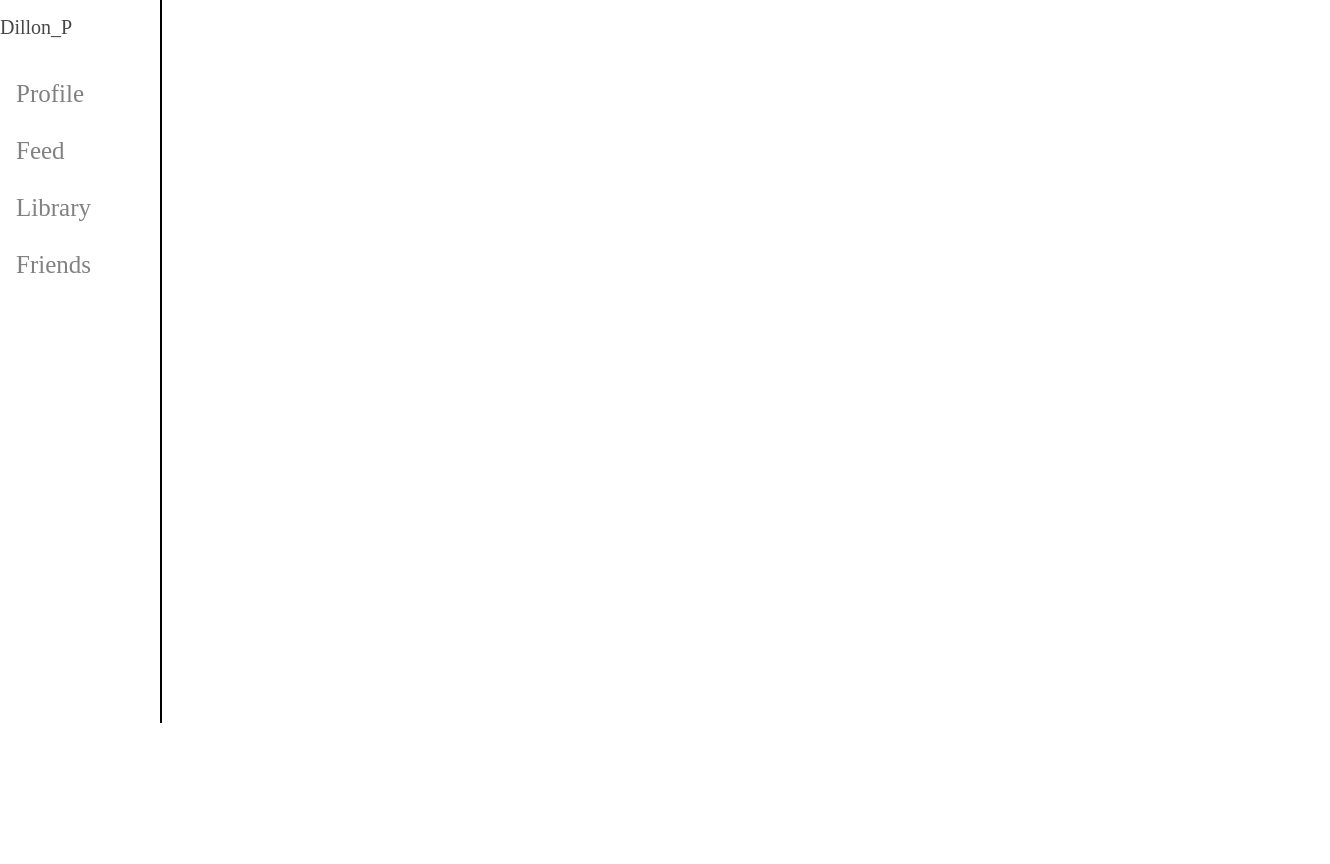
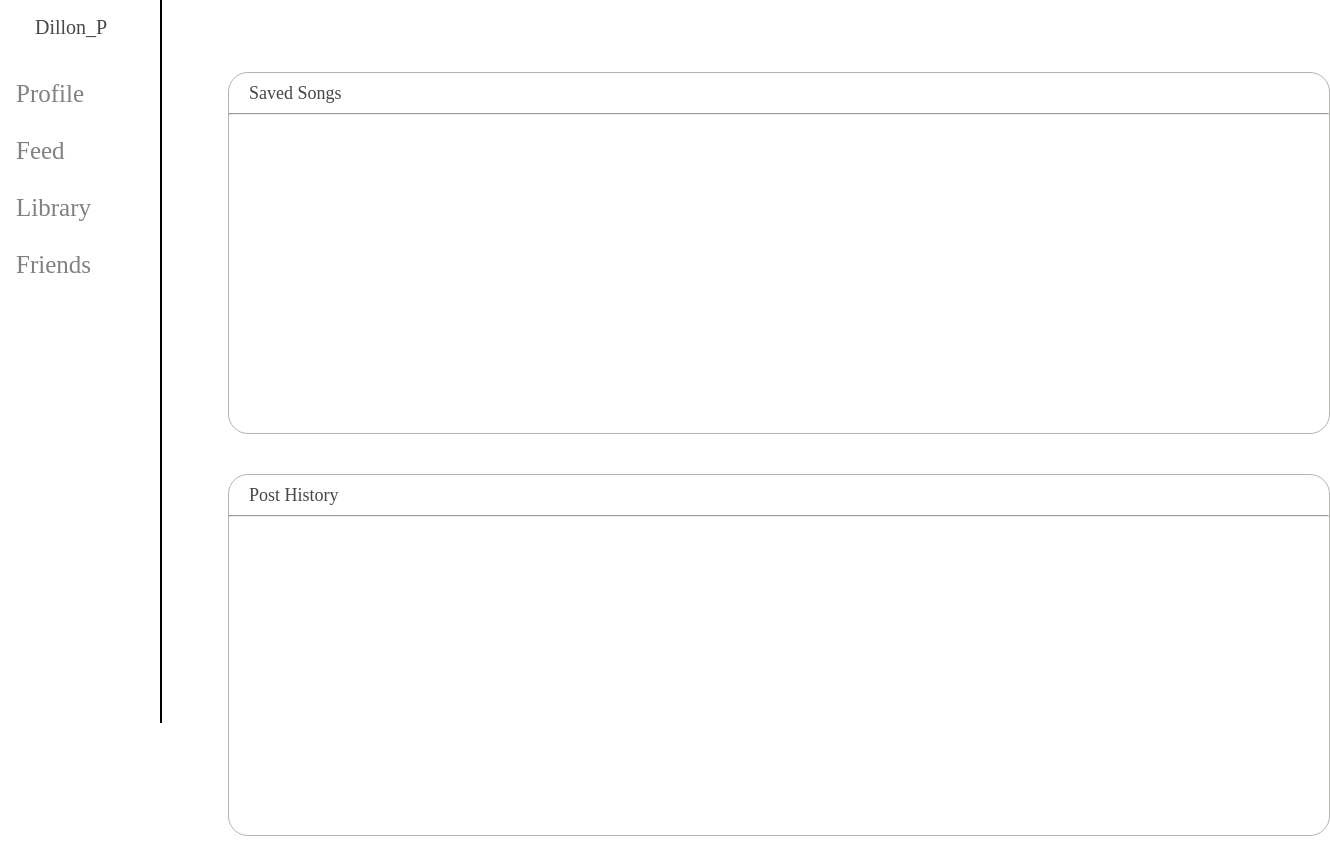
Before and after one commit to annieechong/Listen-Web, an Angular app in the folder listen-site/: page /library in a window 1280 px wide. Shown: the part 97-961 px from the top of the page, 1330 px wide, since content can reach past the window. Before the commit the page ends 800 px from the top, so only its background shows below. Built offline with nearby package versions, Linux system fonts and the light colour scheme; a web font is replaced by a local one.

Commit message:
saved songs and post history blocks added

```diff
--- a/listen-site/src/app/app.component.css
+++ b/listen-site/src/app/app.component.css
@@ -51,5 +51,5 @@ p {
   font-size: 20px;
   color: #474747;
   display: block;
-  align-items: center;
+  margin-left: 35px;
 }
--- a/listen-site/src/app/library/library.component.css
+++ b/listen-site/src/app/library/library.component.css
@@ -6,6 +6,42 @@ h1 {
     letter-spacing: 7px;
 }
 
+.librarySummary {
+    padding: 20px;
+  }
+
+  .savedSongs {
+    width:1100px;
+    height:350px;
+    border:1px solid #B6B3B3;
+    border-radius: 20px;
+    display:inline-block;
+    margin-left: 30px;
+    margin-bottom: 20px;
+
+    font-size: 18px;
+    font-family: Futura;
+    color: #474747;
+    text-indent: 20px;
+    padding-top: 10px;
+  }
+
+  .postHistory {
+    width:1100px;
+    height:350px;
+    border:1px solid #B6B3B3;
+    border-radius: 20px;
+    display:inline-block;
+    margin-left: 30px;
+    margin-top: 20px;
+
+    font-size: 18px;
+    font-family: Futura;
+    color: #474747;
+    text-indent: 20px;
+    padding-top: 10px;
+  }
+
 /* Style page content */
 .libraryMain {
     margin-left: 160px; /* Same as the width of the sidebar */
--- a/listen-site/src/app/library/library.component.html
+++ b/listen-site/src/app/library/library.component.html
@@ -3,4 +3,14 @@
 <div class="libraryMain">
     <!-- "LISTEN" logo -->
     <h1>LISTEN</h1>
-</div>
+
+    <div class="librarySummary">
+        <div class="savedSongs">
+            Saved Songs
+            <hr>
+        </div>
+        <div class="postHistory">
+            Post History
+            <hr>
+        </div>
+    </div>
```
